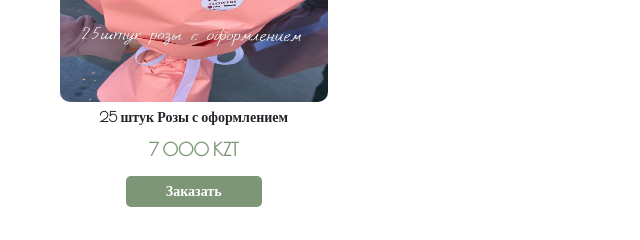
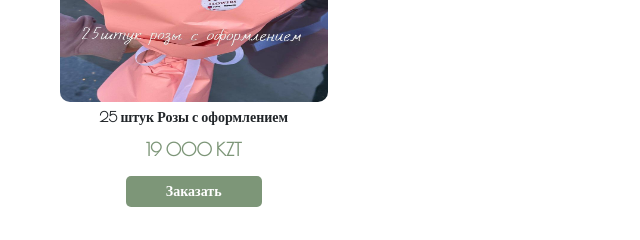
Before and after one commit to BegaiymS18/ram_flowers, a plain HTML site: page index.html in a window 1280 px wide. Shown: the part 2580-2820 px from the top of the page, 0-640 px from the left. Drawn offline with nearby package versions, Linux system fonts and the light colour scheme; a script that the page names is missing.

Commit message:
Add files via upload

```diff
--- a/index.html
+++ b/index.html
@@ -231,7 +231,7 @@
             <div class="hit-info">
                 <p class="hit-title">25 штук Розы с оформлением</p>
 
-                <p class="hit-price">7 000 KZT</p>
+                <p class="hit-price">19 000 KZT</p>
                 <a href="https://wa.me/77078044836?text=Здравствуйте!%20Пишу%20из%20сайта%20ram_flowers." class="order-btn">Заказать</a>
             </div>
         </div>
```
Also changed, not shown: script .js (added).
